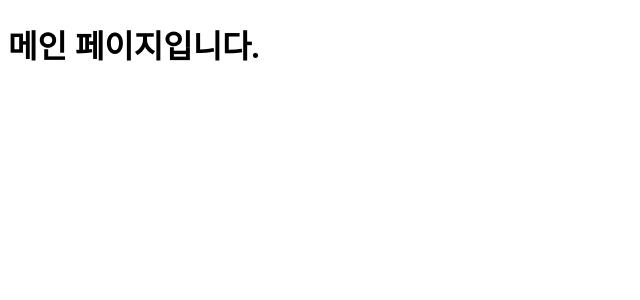
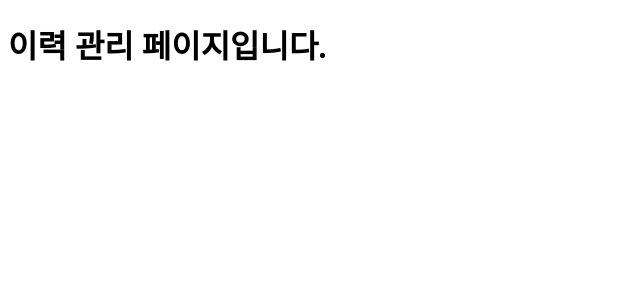
Before and after one commit to Crypto-Hook-Market/crypto-hook-market-web, a React (Vite) app: page /log in a window 1280 px wide. Shown: the top 300 px of the page, without its empty margins (0-640 px from the left). Built offline with nearby package versions, Linux system fonts and the light colour scheme.

Commit message:
[fix] 라우터 파일 확장자 변경

```diff
--- a/src/App.tsx
+++ b/src/App.tsx
@@ -1,10 +1,9 @@
-import { RouterProvider } from "react-router-dom";
-import router from "@/router/index";
+import { Outlet } from "react-router-dom";
 
 function App() {
   return (
     <>
-      <RouterProvider router={router} />
+      <Outlet />
     </>
   );
 }
--- a/src/main.tsx
+++ b/src/main.tsx
@@ -1,10 +1,11 @@
 import React from "react";
 import ReactDOM from "react-dom/client";
-import App from "./App.tsx";
 import "@/index.css";
+import { RouterProvider } from "react-router-dom";
+import router from "@/router/index";
 
 ReactDOM.createRoot(document.getElementById("root")!).render(
   <React.StrictMode>
-    <App />
+    <RouterProvider router={router} />
   </React.StrictMode>
 );
--- a/src/router/log/index.ts
+++ b/src/router/log/index.tsx
@@ -3,8 +3,8 @@ import { RouteObject } from "react-router-dom";
 
 const logRouter: RouteObject[] = [
   {
-    path: "/log",
-    Component: LogPage,
+    path: "log",
+    element: <LogPage />,
   },
 ];
 
--- a/src/router/setting/index.ts
+++ b/src/router/setting/index.tsx
@@ -3,8 +3,8 @@ import { RouteObject } from "react-router-dom";
 
 const settingRouter: RouteObject[] = [
   {
-    path: "/setting",
-    Component: SettingPage,
+    path: "setting",
+    element: <SettingPage />,
   },
 ];
 
--- a/src/router/strategy/index.ts
+++ b/src/router/strategy/index.tsx
@@ -3,8 +3,8 @@ import { RouteObject } from "react-router-dom";
 
 const strategyRouter: RouteObject[] = [
   {
-    path: "/strategy",
-    Component: StrategyPage,
+    path: "strategy",
+    element: <StrategyPage />,
   },
 ];
 
--- a/src/router/trade/index.ts
+++ b/src/router/trade/index.tsx
@@ -3,8 +3,8 @@ import { RouteObject } from "react-router-dom";
 
 const tradeRouter: RouteObject[] = [
   {
-    path: "/trade",
-    Component: TradePage,
+    path: "trade",
+    element: <TradePage />,
   },
 ];
 
```
Also changed, not shown: src/router/index.tsx (renamed from src/router/index.ts, +6 -1 lines), src/router/user/index.tsx (renamed from src/router/user/index.ts, +4 -4 lines).
